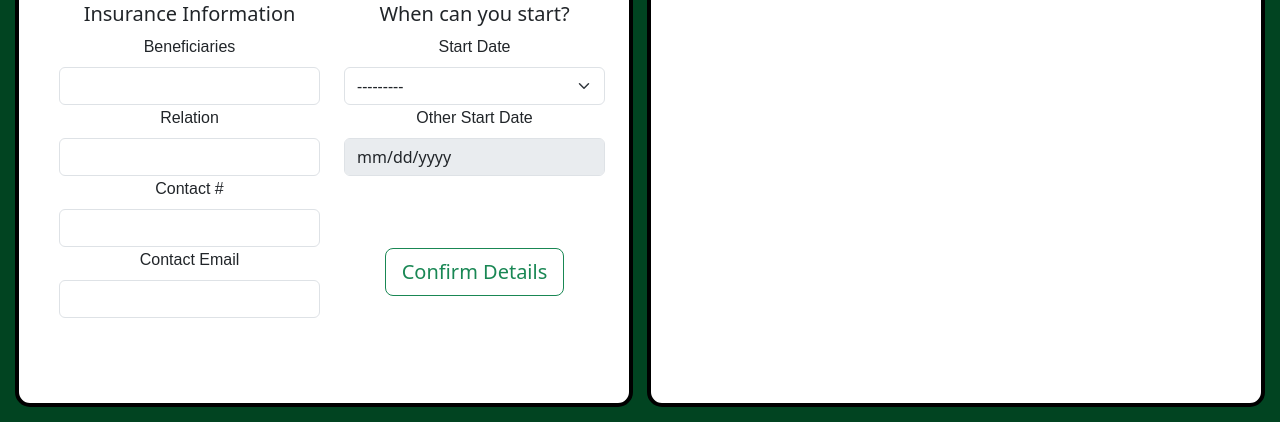
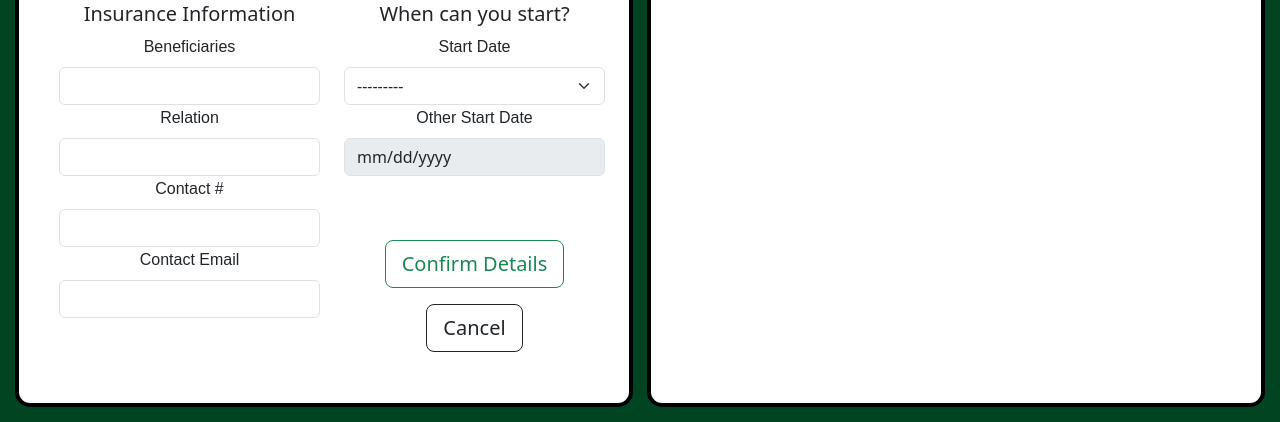
Before and after one commit to Cyapher/pahinungod_forms, a Django app: page /volunteer/edit/1 in a window 1280 px wide. Shown: the part 1007-1429 px from the top of the page. Run offline with Django 4.2, Linux system fonts and the light colour scheme; the visitor is signed in with stand-in values (Sample User, id 1); data comes from the database, SQL or seed files in the repository; data that the repository does not hold is empty; some libraries are stand-ins or nearby versions.

Commit message:
cancel button for edit volunteer profile and programs

```diff
--- a/volunteer_forms/templates/edit_vol_program.html
+++ b/volunteer_forms/templates/edit_vol_program.html
@@ -543,7 +543,8 @@
             <!-- <h6 class="display-6" align="center">lmao</h6> -->
           {% endif %}
           </div>
-          <input class="btn btn-lg btn-outline-success" type="submit" value="Confirm Details">
+          <input class="btn btn-lg btn-outline-success my-3 mx-3" type="submit" value="Confirm Details">
+          <a href="{{request.META.HTTP_REFERER|escape}}" class="btn btn-lg btn-outline-dark" role="button">Cancel</a>
         </div>
       </div>
     </div>
--- a/volunteer_forms/templates/edit_volunteer.html
+++ b/volunteer_forms/templates/edit_volunteer.html
@@ -494,8 +494,9 @@
                           </div>
                       </tr>
                       <tr>
-                        <br><br><br>
-                        <input class="btn btn-lg btn-outline-success" type="submit" value="Confirm Details">
+                        <br><br>
+                        <input class="btn btn-lg btn-outline-success my-3 mx-3" type="submit" value="Confirm Details">
+                        <a href="{{request.META.HTTP_REFERER|escape}}" class="btn btn-lg btn-outline-dark" role="button">Cancel</a>
                       </tr>
                     </tbody>
                   </div>
```
